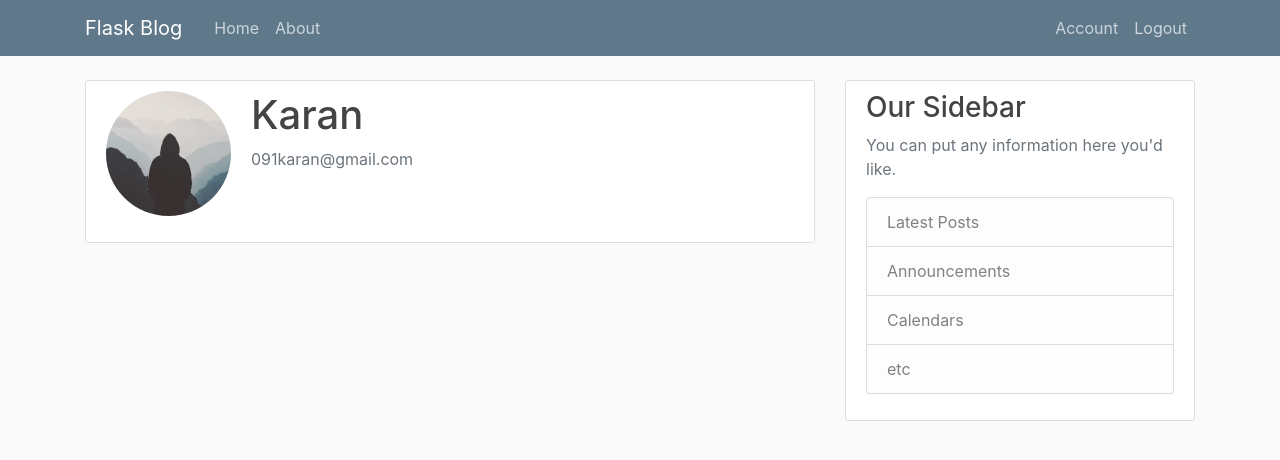
After one commit to 091karan/FlaskBlogapp, a Flask app: page /account in a window 1280 px wide. The commit adds this page. Shown: the top 460 px of the page. Run offline with Flask 2, Linux system fonts and the light colour scheme; a user stored in the database is signed in; some libraries are stand-ins or nearby versions.

Commit message:
Add login functionality, and account page

```diff
--- a/blogapp/__init__.py
+++ b/blogapp/__init__.py
@@ -2,12 +2,15 @@
 from flask import Flask
 from flask_sqlalchemy import SQLAlchemy
 from flask_bcrypt import Bcrypt
+from flask_login import LoginManager
 
 app = Flask(__name__)
 app.config['SECRET_KEY'] = '5791628bb0b13ce0c676dfde280ba245'
 app.config['SQLALCHEMY_DATABASE_URI']='sqlite:///site.db'
 
 db=SQLAlchemy(app)
-bcrypt = Bcrypt()
+bcrypt = Bcrypt(app)
+login_manager = LoginManager(app)
+login_manager.login_view = "login"
 
 from blogapp import routes
--- a/blogapp/routes.py
+++ b/blogapp/routes.py
@@ -1,7 +1,8 @@
 from blogapp.forms import RegistrationForm, LoginForm
-from flask import render_template, url_for, flash, redirect
+from flask import render_template, url_for, flash, redirect,request
 from blogapp import app,db,bcrypt
 from blogapp.models import User, Post
+from flask_login import login_user,current_user,logout_user,login_required
 
 posts = [
     {
@@ -31,6 +32,8 @@
 
 @app.route("/register", methods=['GET', 'POST'])
 def register():
+    if current_user.is_authenticated:
+        return redirect(url_for('home'))
     form = RegistrationForm()
     if form.validate_on_submit():
         hash_password = bcrypt.generate_password_hash(form.password.data).decode('utf-8')
@@ -44,11 +47,27 @@
 
 @app.route("/login", methods=['GET', 'POST'])
 def login():
+    if current_user.is_authenticated:
+        return redirect(url_for('home'))
     form = LoginForm()
     if form.validate_on_submit():
-        if form.email.data == 'admin@blog.com' and form.password.data == 'password':
-            flash('You have been logged in!', 'success')
-            return redirect(url_for('home'))
+        user = User.query.filter_by(email=form.email.data).first()
+        if user and bcrypt.check_password_hash(user.password,form.password.data):
+            login_user(user,remember=form.remember.data)
+            next_page = request.args.get('next')
+            return redirect(next_page) if next_page else redirect(url_for('home'))
         else:
             flash('Login Unsuccessful. Please check username and password', 'danger')
     return render_template('login.html', title='Login', form=form)
+
+@app.route("/logout")
+@login_required
+def logout():
+    logout_user()
+    return redirect(url_for('home'))
+
+@app.route("/account")
+@login_required
+def account():
+    image_file = url_for('static',filename='profile_pics/' + current_user.image_file)
+    return render_template('account.html',title='Account',image_file = image_file)
--- /dev/null
+++ b/blogapp/templates/account.html
@@ -0,0 +1,13 @@
+{% extends "layout.html" %}
+{% block content %}
+  <div class="content-section">
+    <div class="media">
+      <img class="rounded-circle account-img" src="{{ image_file }}">
+      <div class="media-body">
+        <h2 class="account-heading">{{ current_user.username }}</h2>
+        <p class="text-secondary">{{ current_user.email }}</p>
+      </div>
+    </div>
+    <!-- FORM HERE -->
+  </div>
+{% endblock content %}
--- a/blogapp/templates/layout.html
+++ b/blogapp/templates/layout.html
@@ -31,8 +31,13 @@
             </div>
             <!-- Navbar Right Side -->
             <div class="navbar-nav">
+              {% if current_user.is_authenticated %}
+              <a class="nav-item nav-link" href="{{ url_for('account') }}">Account</a>
+              <a class="nav-item nav-link" href="{{ url_for('logout') }}">Logout</a>
+              {% else %}
               <a class="nav-item nav-link" href="{{ url_for('login') }}">Login</a>
               <a class="nav-item nav-link" href="{{ url_for('register') }}">Register</a>
+              {% endif %}
             </div>
           </div>
         </div>
```
Also changed, not shown: blogapp/models.py (+7 -2 lines), blogapp/site.db, blogapp/static/profile_pics/default.jpg (added).
